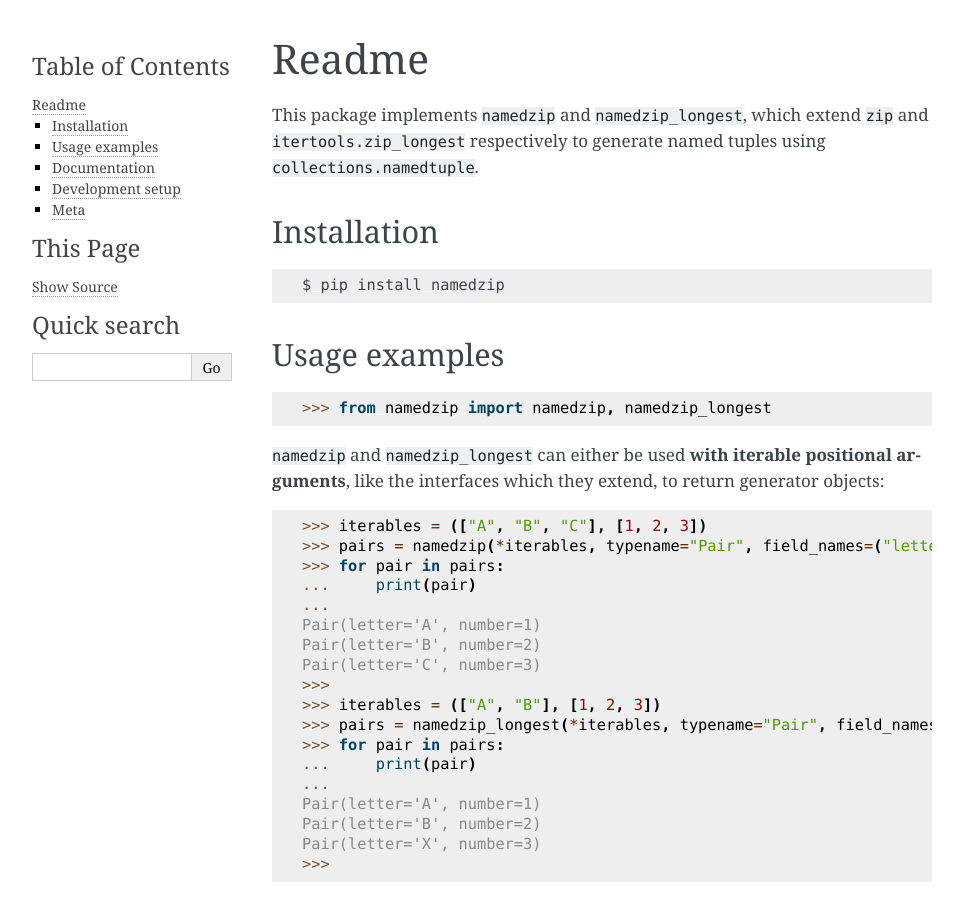
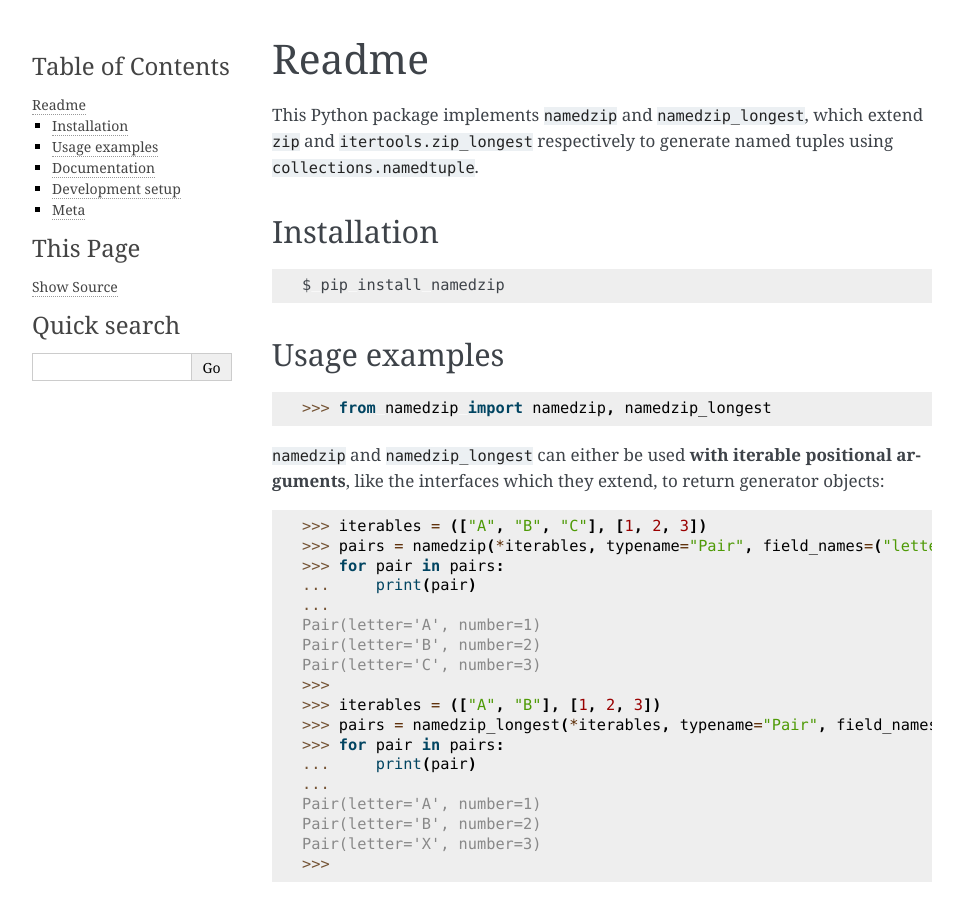
Before and after one commit to erberlin/namedzip, a Sphinx documentation site: the page built from docs/source/readme.rst, in a window 1280 px wide and 900 px high. Shown: the whole window, without its empty margins (148-1111 px from the left). Built offline with Sphinx 7.4.7, drawn with Linux system fonts in a browser that asks for light colours.

Commit message:
Update README and rename documentation resource.

```diff
--- a/README.rst
+++ b/README.rst
@@ -1,16 +1,19 @@
 ========
 namedzip
 ========
-|license| |pyversions| |wheel| |build| |docs|
+|license| |pypi| |pyversions| |wheel| |build| |docs|
 
 .. |license| image:: https://img.shields.io/badge/License-MIT-blue.svg
    :target: https://lbesson.mit-license.org/
+.. |pypi| image:: https://img.shields.io/pypi/v/namedzip.svg
+   :target: https://pypi.org/project/namedzip/
 .. |pyversions| image:: https://img.shields.io/pypi/pyversions/namedzip.svg
 .. |wheel| image:: https://img.shields.io/pypi/wheel/namedzip.svg
 .. |build| image:: https://img.shields.io/circleci/project/github/erberlin/namedzip/master.svg
 .. |docs| image:: https://img.shields.io/readthedocs/namedzip.svg
+   :target: https://namedzip.readthedocs.io/en/latest/
 
-This package implements ``namedzip`` and ``namedzip_longest``, which extend ``zip`` and ``itertools.zip_longest`` respectively to generate named tuples using ``collections.namedtuple``.
+This Python package implements ``namedzip`` and ``namedzip_longest``, which extend ``zip`` and ``itertools.zip_longest`` respectively to generate named tuples using ``collections.namedtuple``.
 
 Installation
 ------------
@@ -102,7 +105,7 @@
 
 .. code-block:: shell
 
-   $ pip install requirements.txt
+   $ pip install -r requirements.txt
 
 Run test suite:
 
--- a/docs/source/interfaces.rst
+++ b/docs/source/api_reference.rst
@@ -1,4 +1,4 @@
-Interface details
+API Reference
 =================
 
 Interface function signatures in the :mod:`namedzip.namedzip` module.
--- a/docs/source/index.rst
+++ b/docs/source/index.rst
@@ -10,4 +10,4 @@
    :hidden:
 
    readme
-   interfaces
+   api_reference
```
